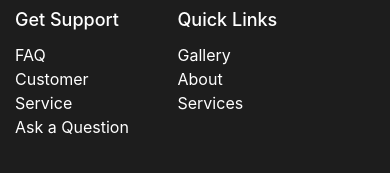
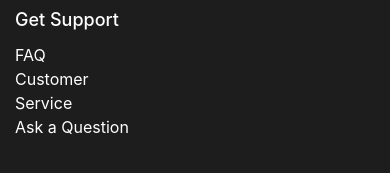
Before and after one commit to Favalcodes/Fotografas-photography-template, a plain HTML site: page index3.html in a window 390 px wide. Shown: the part 7649-7822 px from the top of the page. Drawn offline with nearby package versions, Linux system fonts and the light colour scheme; files whose address does not match are found by name.

Commit message:
responsiveness optimized

```diff
--- a/index3.html
+++ b/index3.html
@@ -398,7 +398,7 @@
                             </ul>
                         </div>
 
-                        <div class="col-md-3 mx col-4 quick-links">
+                        <!-- <div class="col-md-3 mx col-4 quick-links">
                             <div class="head-caption">
                                 Quick Links
                             </div>
@@ -417,7 +417,7 @@
                                 </a>
 
                             </ul>
-                        </div>
+                        </div> -->
                     </div>
                 </div>
             </footer>
```
